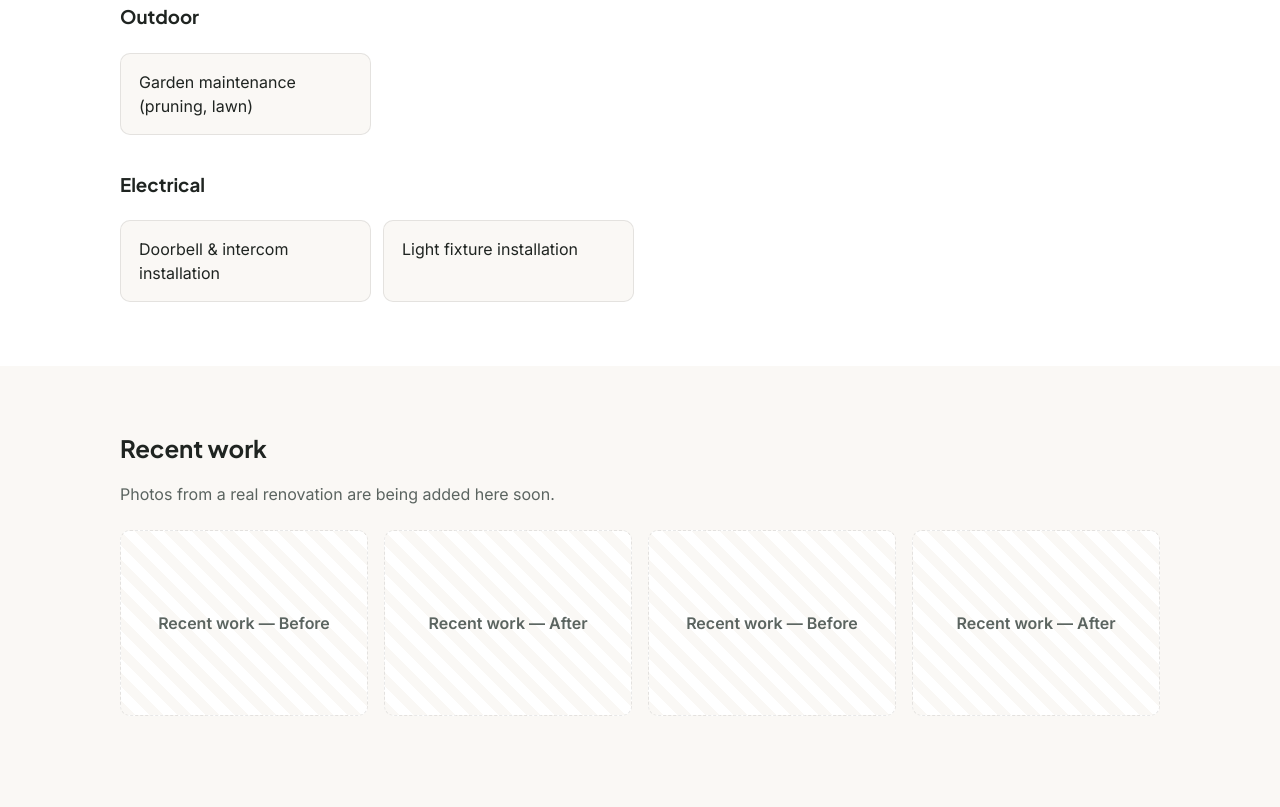
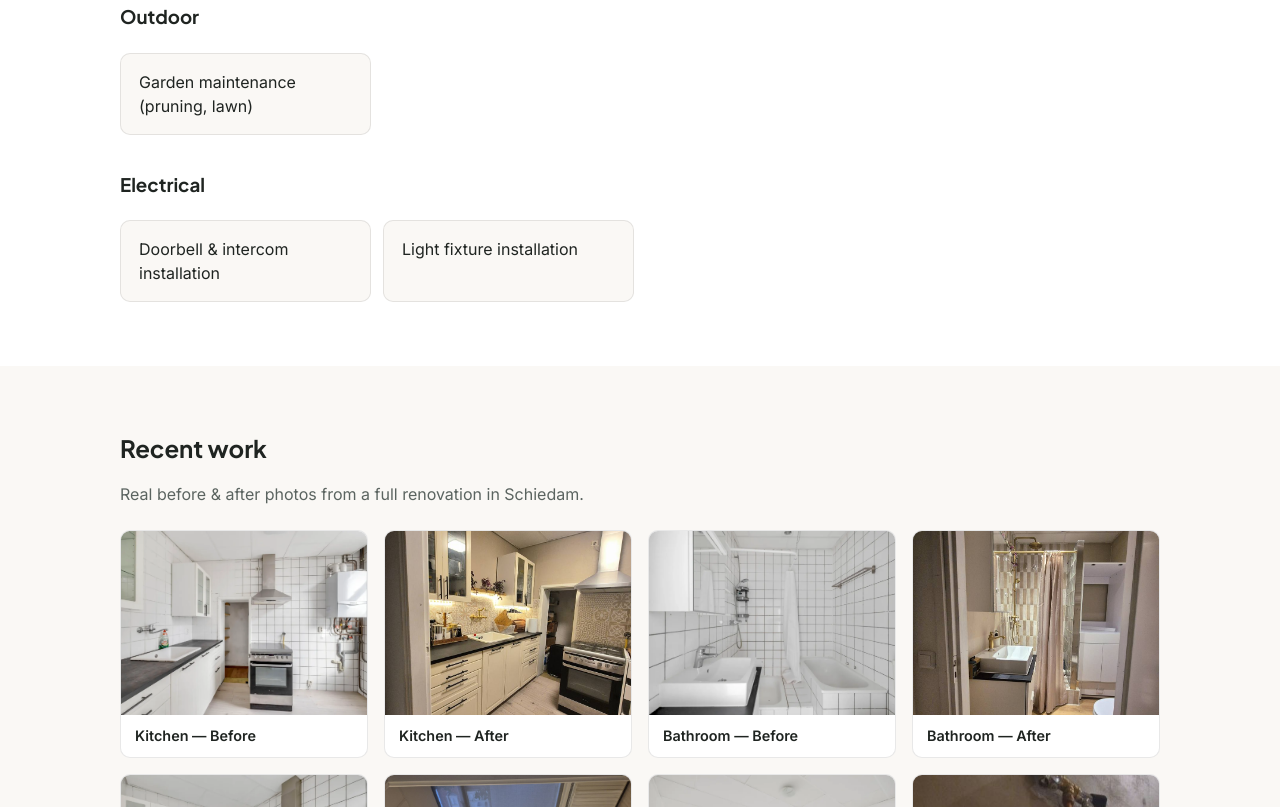
Before and after one commit to eecheproducts-cloud/nico-fix-web, a website with bundled scripts: page index.html in a window 1280 px wide. Shown: the part 1993-2800 px from the top of the page. Built offline with nearby package versions, Linux system fonts and the light colour scheme.

Commit message:
Agregar portfolio con fotos reales y ampliar zona de cobertura
Reemplaza los placeholders del portfolio por 8 fotos reales de la
renovacion de Schiedam (antes/despues de cocina, bano, caldera, mas
living y detalle de plomeria). Actualiza copy de About/footer/titulo
para reflejar zona de cobertura real (Rotterdam, Amsterdam, Haarlem
y alrededores, ~1h20 en auto) en vez de solo Rotterdam.

```diff
--- a/assets/css/style.css
+++ b/assets/css/style.css
@@ -133,16 +133,26 @@
   margin-top: 24px;
 }
 
-.portfolio-placeholder {
+.portfolio-item {
+  margin: 0;
+  border-radius: var(--radius);
+  overflow: hidden;
+  border: 1px solid var(--color-border);
+  background: var(--color-surface);
+}
+
+.portfolio-item img {
+  display: block;
+  width: 100%;
   aspect-ratio: 4 / 3;
-  border-radius: var(--radius);
-  border: 1px dashed var(--color-border);
-  display: flex;
-  align-items: center;
-  justify-content: center;
-  color: var(--color-muted);
-  background: repeating-linear-gradient(45deg, var(--color-bg), var(--color-bg) 10px, var(--color-surface) 10px, var(--color-surface) 20px);
+  object-fit: cover;
+}
+
+.portfolio-item figcaption {
+  padding: 10px 14px;
+  font-size: 0.9rem;
   font-weight: 600;
+  color: var(--color-text);
 }
 
 .contact form {
--- a/assets/js/i18n.js
+++ b/assets/js/i18n.js
@@ -1,10 +1,10 @@
 // assets/js/i18n.js
 export const translations = {
   en: {
-    page_title: 'Nico Fix — Handyman Rotterdam & Schiedam',
+    page_title: 'Nico Fix — Handyman Rotterdam, Amsterdam & Haarlem',
     lang_toggle_label: 'Switch language',
     hero_title: 'Nico Fix',
-    hero_tagline: 'Handyman services in Rotterdam & Schiedam — fixed right, the first time.',
+    hero_tagline: 'Handyman services in Rotterdam, Amsterdam, Haarlem and everywhere in between — fixed right, the first time.',
     hero_cta_whatsapp: 'Message on WhatsApp',
     hero_cta_work: 'See my work',
     nav_services: 'Services',
@@ -43,11 +43,16 @@
     svc_drain_clearing: 'Drain clearing',
     svc_shelving: 'Shelving & storage installation',
     portfolio_title: 'Recent work',
-    portfolio_placeholder_note: 'Photos from a real renovation are being added here soon.',
+    portfolio_placeholder_note: 'Real before & after photos from a full renovation in Schiedam.',
     portfolio_before: 'Before',
     portfolio_after: 'After',
     about_title: 'About Nico',
-    about_body: 'I handle everything from small fixes to full room renovations, with the same care I put into renovating my own house. Based in Schiedam, working across the Rotterdam area.',
+    about_body: 'I handle everything from small fixes to full room renovations. Based in Schiedam, working across Rotterdam, Amsterdam, Haarlem and everywhere in between (up to about 1h20 by car).',
+    portfolio_room_kitchen: 'Kitchen',
+    portfolio_room_bathroom: 'Bathroom',
+    portfolio_room_boiler: 'Boiler & plumbing',
+    portfolio_room_living: 'Living room',
+    portfolio_room_detail: 'Plumbing detail',
     contact_title: 'Get a quote',
     contact_name: 'Your name',
     contact_work_type: 'Type of work',
@@ -59,14 +64,14 @@
     contact_error: 'Something went wrong sending the form. Please message me directly on WhatsApp instead.',
     contact_validation_name: 'Please enter your name.',
     contact_validation_message: 'Please add a short description of the job.',
-    footer_coverage: 'Serving Schiedam, Rotterdam and surrounding areas',
+    footer_coverage: 'Serving Rotterdam, Amsterdam, Haarlem and everywhere in between (up to about 1h20 by car)',
     footer_kvk: 'KVK',
   },
   es: {
-    page_title: 'Nico Fix — Handyman en Rotterdam y Schiedam',
+    page_title: 'Nico Fix — Handyman en Rotterdam, Ámsterdam y Haarlem',
     lang_toggle_label: 'Cambiar idioma',
     hero_title: 'Nico Fix',
-    hero_tagline: 'Servicios de handyman en Rotterdam y Schiedam — bien hecho, a la primera.',
+    hero_tagline: 'Servicios de handyman en Rotterdam, Ámsterdam, Haarlem y todo lo que está en el medio — bien hecho, a la primera.',
     hero_cta_whatsapp: 'Escribir por WhatsApp',
     hero_cta_work: 'Ver mis trabajos',
     nav_services: 'Servicios',
@@ -105,11 +110,16 @@
     svc_drain_clearing: 'Destapado de cañerías',
     svc_shelving: 'Instalación de estanterías y repisas',
     portfolio_title: 'Trabajos recientes',
-    portfolio_placeholder_note: 'Pronto se suman fotos reales de una renovación completa.',
+    portfolio_placeholder_note: 'Fotos reales de antes y después de una renovación completa en Schiedam.',
     portfolio_before: 'Antes',
     portfolio_after: 'Después',
     about_title: 'Sobre Nico',
-    about_body: 'Me encargo de todo, desde arreglos chicos hasta renovaciones completas, con el mismo cuidado que le puse a renovar mi propia casa. Vivo en Schiedam y trabajo en toda la zona de Rotterdam.',
+    about_body: 'Me encargo de todo, desde arreglos chicos hasta renovaciones completas. Vivo en Schiedam y trabajo en Rotterdam, Ámsterdam, Haarlem y todo lo que está en el medio (hasta aproximadamente 1h20 en auto).',
+    portfolio_room_kitchen: 'Cocina',
+    portfolio_room_bathroom: 'Baño',
+    portfolio_room_boiler: 'Caldera y plomería',
+    portfolio_room_living: 'Living',
+    portfolio_room_detail: 'Detalle de plomería',
     contact_title: 'Pedí un presupuesto',
     contact_name: 'Tu nombre',
     contact_work_type: 'Tipo de trabajo',
@@ -121,7 +131,7 @@
     contact_error: 'Hubo un problema enviando el formulario. Escribime directo por WhatsApp mejor.',
     contact_validation_name: 'Ingresá tu nombre.',
     contact_validation_message: 'Agregá una breve descripción del trabajo.',
-    footer_coverage: 'Trabajo en Schiedam, Rotterdam y alrededores',
+    footer_coverage: 'Trabajo en Rotterdam, Ámsterdam, Haarlem y todo lo que está en el medio (hasta aprox. 1h20 en auto)',
     footer_kvk: 'KVK',
   },
 };
--- a/assets/js/main.js
+++ b/assets/js/main.js
@@ -98,10 +98,24 @@
   const container = document.getElementById('portfolio-grid');
   container.innerHTML = '';
   portfolioItems.forEach((item) => {
-    const div = document.createElement('div');
-    div.className = 'portfolio-placeholder';
-    div.textContent = `${t(lang, item.labelKey)} — ${t(lang, item.stateKey)}`;
-    container.appendChild(div);
+    const figure = document.createElement('figure');
+    figure.className = 'portfolio-item';
+
+    const img = document.createElement('img');
+    img.src = item.image;
+    img.loading = 'lazy';
+    img.alt = item.stateKey
+      ? `${t(lang, item.roomKey)} — ${t(lang, item.stateKey)}`
+      : t(lang, item.roomKey);
+    figure.appendChild(img);
+
+    const caption = document.createElement('figcaption');
+    caption.textContent = item.stateKey
+      ? `${t(lang, item.roomKey)} — ${t(lang, item.stateKey)}`
+      : t(lang, item.roomKey);
+    figure.appendChild(caption);
+
+    container.appendChild(figure);
   });
 }
 
--- a/assets/js/portfolio-data.js
+++ b/assets/js/portfolio-data.js
@@ -1,10 +1,14 @@
 // assets/js/portfolio-data.js
-// Placeholder entries until Maria brings the real May 2026 Schiedam renovation photos.
-// Replace each with { labelKey: <i18n key for a short caption>, stateKey: 'portfolio_before' | 'portfolio_after' }
-// pointing at real <img> markup once photos exist — see README "Pending" section.
+// Real photos from the Schiedam renovation. "before" = original listing photos
+// (professional, pre-purchase state); "after" = phone photos of Nico's finished work.
+// Images live in assets/img/portfolio/.
 export const portfolioItems = [
-  { labelKey: 'portfolio_title', stateKey: 'portfolio_before' },
-  { labelKey: 'portfolio_title', stateKey: 'portfolio_after' },
-  { labelKey: 'portfolio_title', stateKey: 'portfolio_before' },
-  { labelKey: 'portfolio_title', stateKey: 'portfolio_after' },
+  { image: 'assets/img/portfolio/kitchen-before.webp', roomKey: 'portfolio_room_kitchen', stateKey: 'portfolio_before' },
+  { image: 'assets/img/portfolio/kitchen-after.jpg', roomKey: 'portfolio_room_kitchen', stateKey: 'portfolio_after' },
+  { image: 'assets/img/portfolio/bathroom-before.webp', roomKey: 'portfolio_room_bathroom', stateKey: 'portfolio_before' },
+  { image: 'assets/img/portfolio/bathroom-after.jpg', roomKey: 'portfolio_room_bathroom', stateKey: 'portfolio_after' },
+  { image: 'assets/img/portfolio/boiler-before.webp', roomKey: 'portfolio_room_boiler', stateKey: 'portfolio_before' },
+  { image: 'assets/img/portfolio/boiler-after.jpg', roomKey: 'portfolio_room_boiler', stateKey: 'portfolio_after' },
+  { image: 'assets/img/portfolio/living-before.webp', roomKey: 'portfolio_room_living', stateKey: 'portfolio_before' },
+  { image: 'assets/img/portfolio/plumbing-detail.jpg', roomKey: 'portfolio_room_detail', stateKey: null },
 ];
--- a/index.html
+++ b/index.html
@@ -3,8 +3,8 @@
 <head>
   <meta charset="utf-8" />
   <meta name="viewport" content="width=device-width, initial-scale=1" />
-  <meta name="description" content="Handyman services in Rotterdam and Schiedam — furniture assembly, painting, repairs, renovations and more." />
-  <title>Nico Fix — Handyman Rotterdam &amp; Schiedam</title>
+  <meta name="description" content="Handyman services in Rotterdam, Amsterdam, Haarlem and everywhere in between — furniture assembly, painting, repairs, renovations and more." />
+  <title>Nico Fix — Handyman Rotterdam, Amsterdam &amp; Haarlem</title>
   <link rel="preconnect" href="https://fonts.googleapis.com">
   <link rel="preconnect" href="https://fonts.gstatic.com" crossorigin>
   <link rel="stylesheet" href="https://fonts.googleapis.com/css2?family=Plus+Jakarta+Sans:wght@600;700&family=Inter:wght@400;600&display=swap">
```
Also changed, not shown: assets/img/portfolio/bathroom-after.jpg (added), assets/img/portfolio/bathroom-before.webp (added), assets/img/portfolio/boiler-after.jpg (added), assets/img/portfolio/boiler-before.webp (added), assets/img/portfolio/kitchen-after.jpg (added), assets/img/portfolio/kitchen-before.webp (added), assets/img/portfolio/living-before.webp (added), assets/img/portfolio/plumbing-detail.jpg (added).
